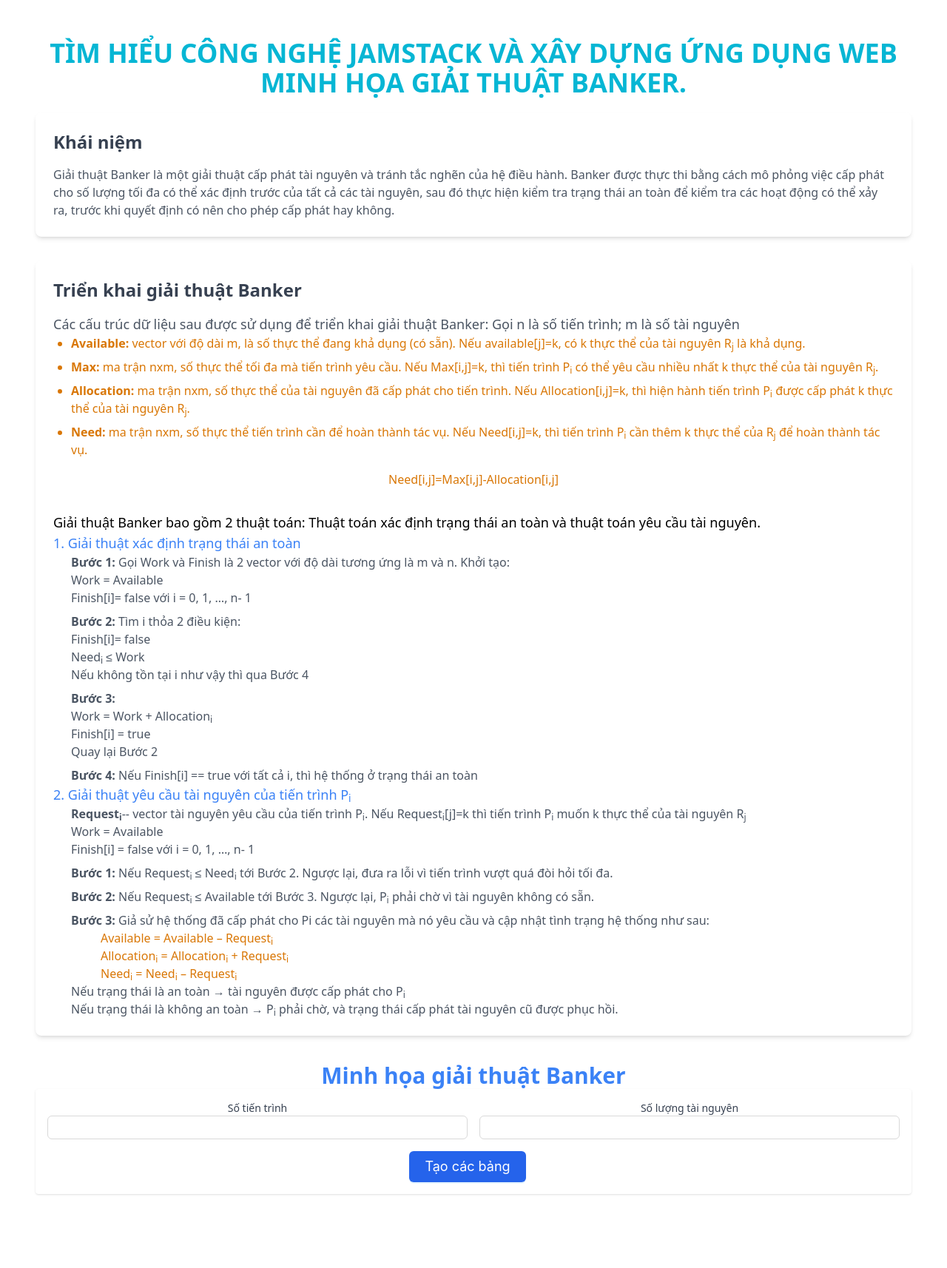
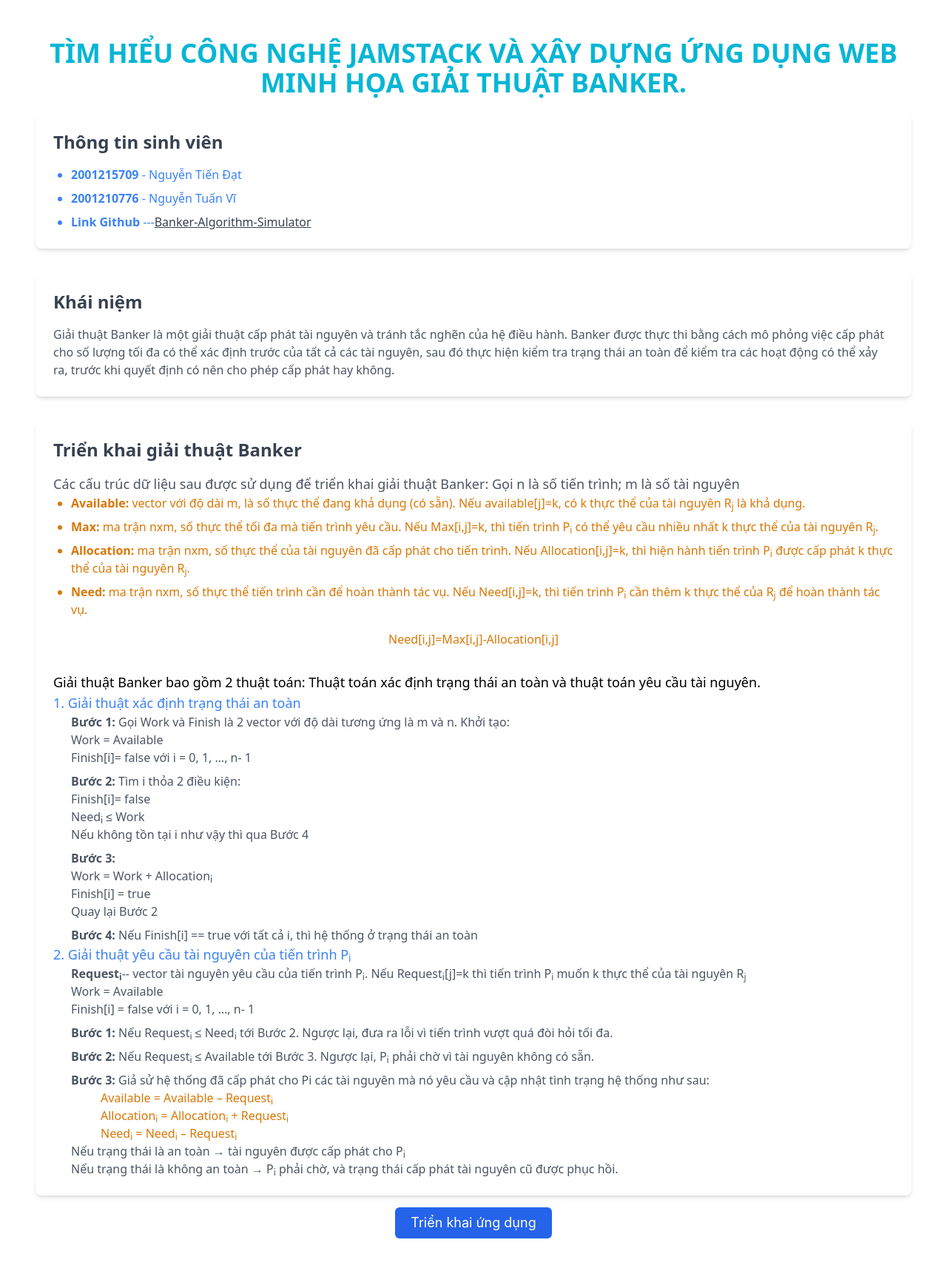
Before and after one commit to NguyenDat-2003/banker-algorithm-simulator, a React (Vite) app: page / in a window 1280 px wide. Shown: the top 1714 px of the page at 74% size. Before the commit the page ends 1662 px from the top, so only its background shows below. Built offline with nearby package versions, Linux system fonts and the light colour scheme.

Commit message:
add_student_infor_and_use_react-router-dom

```diff
--- a/package.json
+++ b/package.json
@@ -20,6 +20,7 @@
     "postcss": "^8.4.47",
     "react": "^18.2.0",
     "react-dom": "^18.2.0",
+    "react-router-dom": "^6.23.1",
     "tailwindcss": "^3.4.12"
   },
   "devDependencies": {
--- a/src/App.jsx
+++ b/src/App.jsx
@@ -1,3 +1,5 @@
+import { BrowserRouter, Routes, Route } from 'react-router-dom'
+
 import './App.css'
 import BankersAlgorithmSimulator from './components/BankerSimulator'
 import Theory from './components/Theory'
@@ -5,8 +7,12 @@ import Theory from './components/Theory'
 function App() {
   return (
     <>
-      <Theory />
-      <BankersAlgorithmSimulator />
+      <BrowserRouter>
+        <Routes>
+          <Route path='/' element={<Theory />} />
+          <Route path='/simulator' element={<BankersAlgorithmSimulator />} />
+        </Routes>
+      </BrowserRouter>
     </>
   )
 }
--- a/src/components/BankerSimulator/index.jsx
+++ b/src/components/BankerSimulator/index.jsx
@@ -5,6 +5,7 @@ import AvailableNeedMaTrix from './AvailableNeedMaTrix'
 import Matrix from '../Matrix'
 import AvailableMatrix from '../AvailableMatrix'
 import GenerateTableContent from './GenerateTableContent'
+import { NavLink } from 'react-router-dom'
 
 const BankersAlgorithmSimulator = () => {
   const [processes, setProcesses] = useState('')
@@ -311,6 +312,14 @@ const BankersAlgorithmSimulator = () => {
   }
 
   return (
+    <>
+      <div className='text-left'>
+        <NavLink to='/'>
+          <Button type='primary' className='p-5 !bg-yellow-500 text-lg hover:!bg-yellow-600'>
+            Lý thuyết
+          </Button>
+        </NavLink>
+      </div>
       <div className='container mx-auto p-4'>
         <span className='text-3xl font-bold text-center text-blue-500'>Minh họa giải thuật Banker</span>
         <div className='bg-white p-4 rounded shadow'>
@@ -424,6 +433,7 @@ const BankersAlgorithmSimulator = () => {
           </>
         )}
       </div>
+    </>
   )
 }
 
--- a/src/components/Theory.jsx
+++ b/src/components/Theory.jsx
@@ -1,8 +1,36 @@
+import { Button } from 'antd'
+import { NavLink } from 'react-router-dom'
+
 function Theory() {
   return (
     <>
       <div className='container mx-auto px-4 py-5'>
         <h1 className='text-4xl font-bold mb-5 text-center uppercase text-cyan-500'>Tìm hiểu công nghệ Jamstack và xây dựng ứng dụng Web minh họa giải thuật Banker.</h1>
+
+        <section className='mb-8 bg-white shadow-md rounded-lg p-6 text-left'>
+          <h2 className='text-2xl font-semibold mb-4 text-gray-700'>Thông tin sinh viên</h2>
+          <ul className='list-disc pl-6 space-y-2 text-blue-500'>
+            <li>
+              <span>
+                <strong>2001215709</strong> - Nguyễn Tiến Đạt
+              </span>
+            </li>
+            <li>
+              <span>
+                <strong>2001210776</strong> - Nguyễn Tuấn Vĩ
+              </span>
+            </li>
+            <li>
+              <span>
+                <strong>Link Github</strong> ---
+                <a rel='noreferrer' className='text-gray-700 underline' href='https://github.com/NguyenDat-2003/banker-algorithm-simulator' target='_blank'>
+                  Banker-Algorithm-Simulator
+                </a>
+              </span>
+            </li>
+          </ul>
+        </section>
+
         <section className='mb-8 bg-white shadow-md rounded-lg p-6 text-left'>
           <h2 className='text-2xl font-semibold mb-4 text-gray-700'>Khái niệm</h2>
           <p className='text-gray-600 '>
@@ -99,6 +127,13 @@ function Theory() {
             </li>
           </ul>
         </section>
+        <div>
+          <NavLink to='/simulator'>
+            <Button type='primary' className='p-5 mt-4 !bg-blue-600 text-lg hover:!bg-blue-700'>
+              Triển khai ứng dụng
+            </Button>
+          </NavLink>
+        </div>
       </div>
     </>
   )
```
Also changed, not shown: 1 other file (tests, documents, lock files or other folders). Lines whose indentation alone changed are shown as unchanged.
